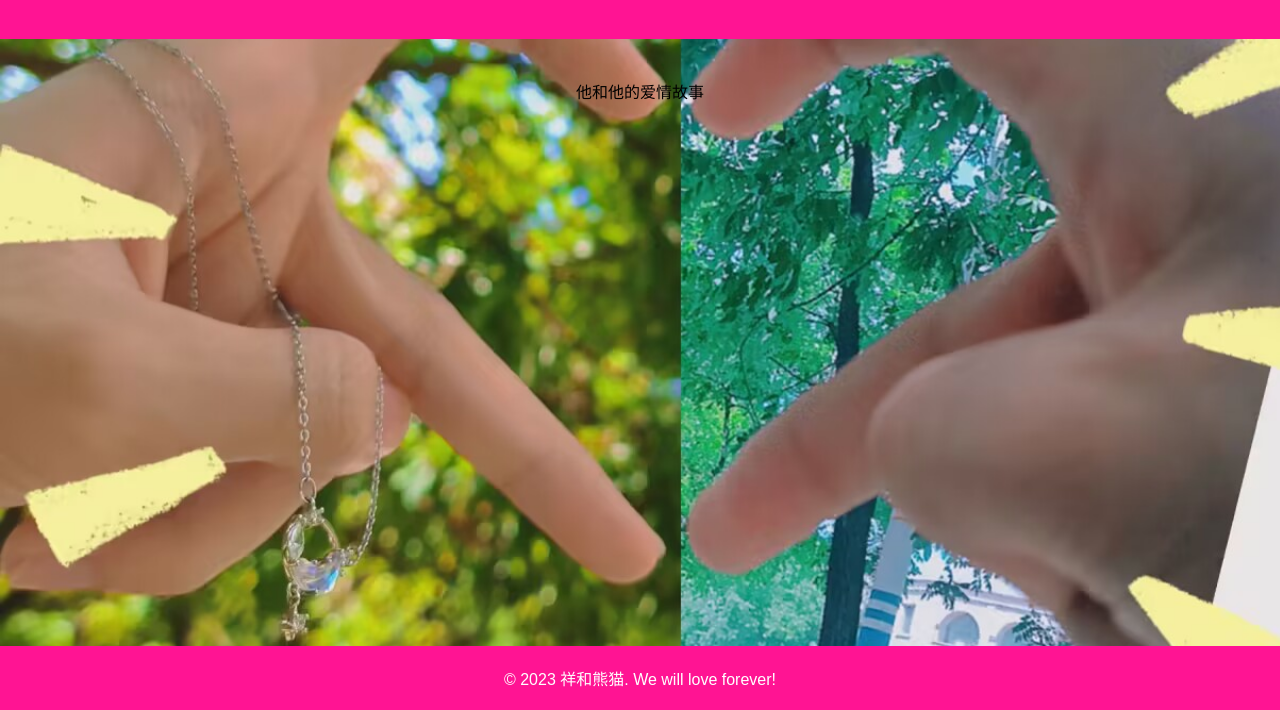
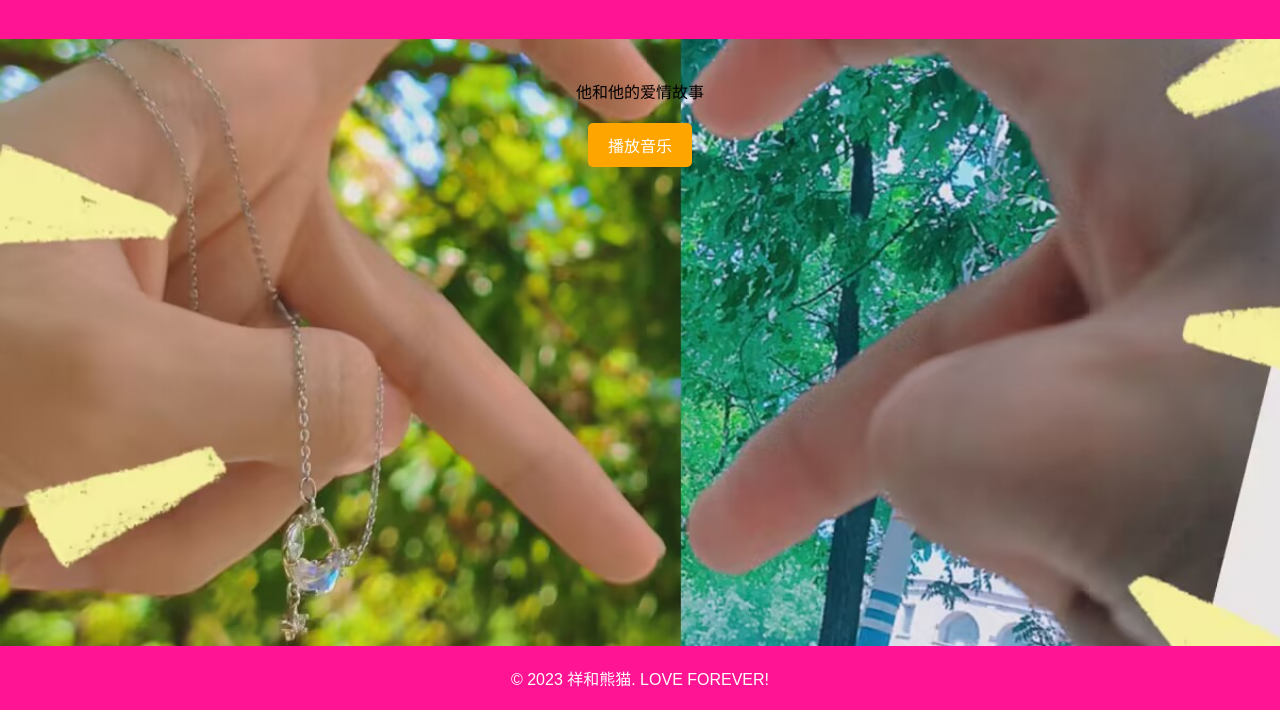
Before and after one commit to XXJNOTFOUND/XXJNOTFOUND.github.io, a plain HTML site: page index.html in a window 1280 px wide. Shown: the part 90-800 px from the top of the page. Drawn offline with Linux system fonts and the light colour scheme.

Commit message:
Update index.html

```diff
--- a/index.html
+++ b/index.html
@@ -43,25 +43,47 @@
             background-color: #ff1493; /* 粉红色页脚 */
             color: #fff;
         }
+
+        /* 播放按钮样式 */
+        .play-button {
+            background-color: #ffa500;
+            color: #fff;
+            padding: 10px 20px;
+            text-decoration: none;
+            border-radius: 5px;
+            cursor: pointer;
+            margin-top: 20px;
+            display: inline-block;
+        }
     </style>
 </head>
 <body>
-    <!-- 添加音乐 -->
-    <audio autoplay loop>
-        <source src="蒋小呢 - for ya.mp3" type="audio/mpeg">
-        Your browser does not support the audio element.
-    </audio>
-
     <header>
         <h1>祥和熊猫</h1>
     </header>
 
     <main>
         <p>他和他的爱情故事</p>
+        <!-- 播放按钮 -->
+        <div class="play-button" onclick="playMusic()">播放音乐</div>
     </main>
 
+    <!-- 添加音乐 -->
+    <audio id="audioPlayer" loop>
+        <source src="your_local_audio_file.mp3" type="audio/mpeg">
+        Your browser does not support the audio element.
+    </audio>
+
     <footer>
-        <p>&copy; 2023 祥和熊猫. We will love forever!</p>
+        <p>&copy; 2023 祥和熊猫. LOVE FOREVER!</p>
     </footer>
+
+    <script>
+        // JavaScript函数，点击按钮时播放音乐
+        function playMusic() {
+            var audio = document.getElementById('audioPlayer');
+            audio.play();
+        }
+    </script>
 </body>
 </html>
```
